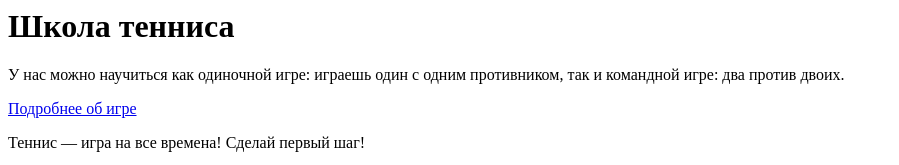
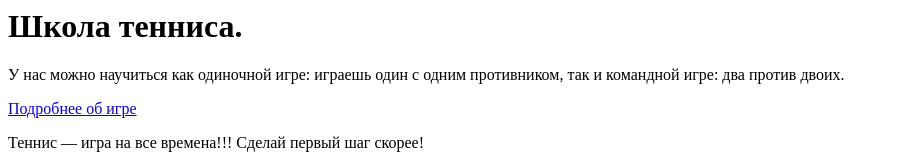
Before and after one commit to Amir-Sheykh/my_first_rep, a plain HTML site: page index.html in a window 1280 px wide. Shown: the top 165 px of the page, without its empty margins (0-899 px from the left). Drawn offline with Linux system fonts and the light colour scheme.

Commit message:
второй коммит. воскл.зн

```diff
--- a/index.html
+++ b/index.html
@@ -1,8 +1,8 @@
 <html>
-    <h1>Школа тенниса</h1>
+    <h1>Школа тенниса.</h1>
     <p>У нас можно научиться как одиночной игре: играешь один с одним противником,
     так и командной игре: два против двоих.</p>
     <a href="https://sportsfan.ru/sports-academy/summer-sports/tennis/history-of-tennis.html">Подробнее об игре</a>
-    <p>Теннис — игра на все времена! Сделай первый шаг!</p>
+    <p>Теннис — игра на все времена!!! Сделай первый шаг скорее!</p>
     <img src="https://mars.algoritmika.org/uploads/2020/10/tennis-1381230_640%201%20(1)_0_1602508947.png"/>
 </html>
```
